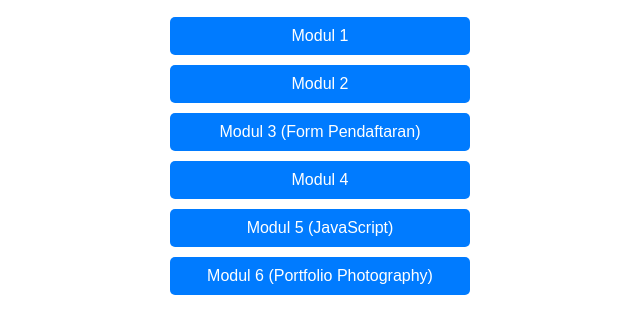
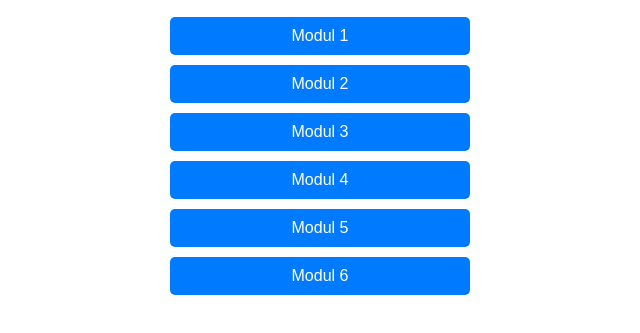
Before and after one commit to raymondhariyono/PemogramanWeb, a plain HTML site: page index.html in a window 1280 px wide. Shown: the part 139-472 px from the top of the page, without its empty margins (320-960 px from the left). Drawn offline with Linux system fonts and the light colour scheme.

Commit message:
Remove unnecessary descriptions from module links in index.html

```diff
--- a/index.html
+++ b/index.html
@@ -18,10 +18,10 @@
     <div class="menu">
         <a href="Modul1/PRAK101-2310817210007-RAYMONDHARIYONO.html">Modul 1</a>
         <a href="Modul2/PRAK201.html">Modul 2</a>
-        <a href="Modul3/PRAK208.html">Modul 3 (Form Pendaftaran)</a>
+        <a href="Modul3/PRAK208.html">Modul 3</a>
         <a href="Modul4/PRAK308.html">Modul 4</a>
-        <a href="Modul5/PRAK501.html">Modul 5 (JavaScript)</a>
-        <a href="Modul6/PRAK601_RaymondHariyono.html">Modul 6 (Portfolio Photography)</a>
+        <a href="Modul5/PRAK501.html">Modul 5</a>
+        <a href="Modul6/PRAK601_RaymondHariyono.html">Modul 6</a>
     </div>
 </body>
 </html>
```
